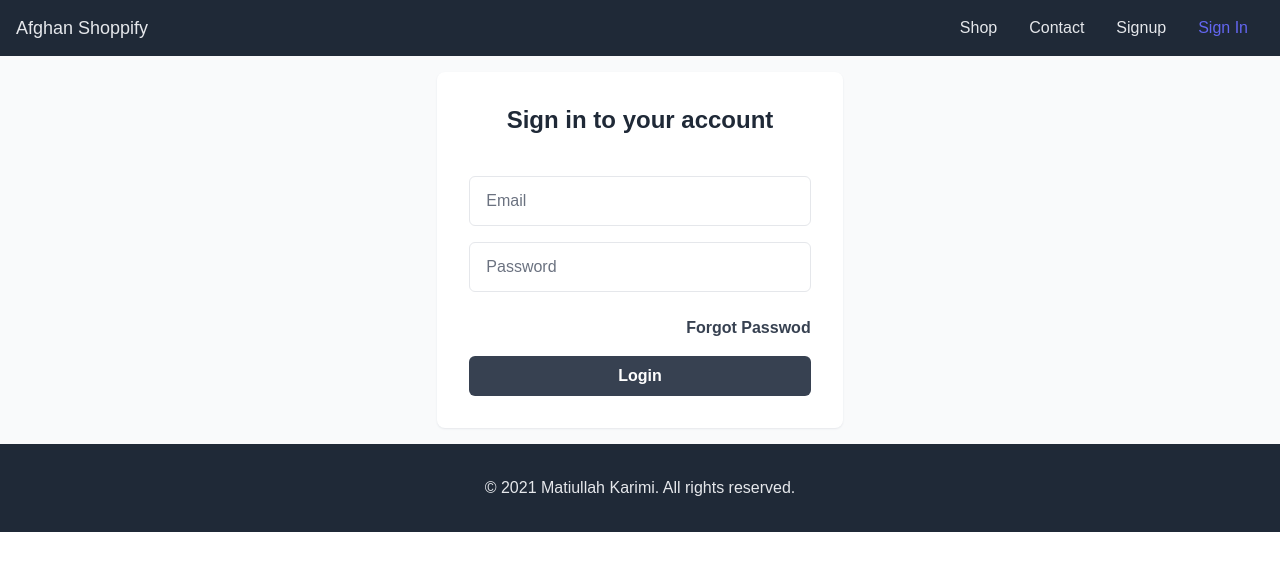
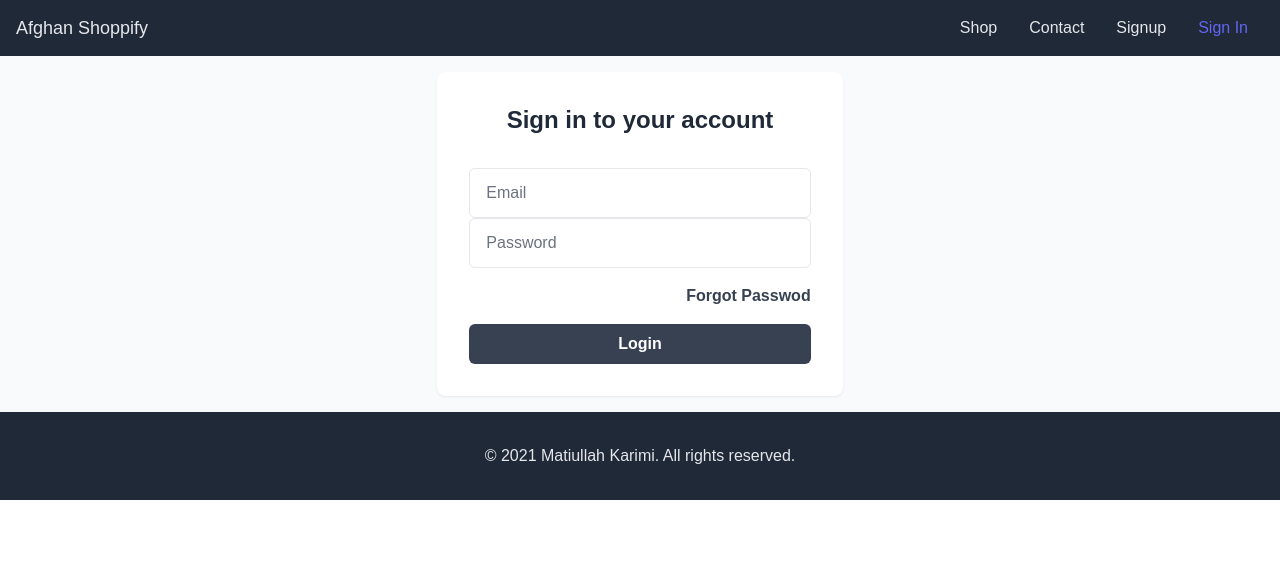
Before and after one commit to matiullah-karimi/react-starter, a React (Create React App) app: page /login in a window 1280 px wide. Shown: the top 570 px of the page. Built offline with nearby package versions, Linux system fonts and the light colour scheme.

Commit message:
add lable for input component

```diff
--- a/src/components/Input.jsx
+++ b/src/components/Input.jsx
@@ -1,11 +1,16 @@
 const Input = props => (
+    <div className="flex flex-col w-full">
+        {
+            props.label && <label className={`text-gray-600 text-sm font-semibold mb-1 ${props.labelClassName}`}>{props.label}</label>
+        }
         <input
-        className={`${props.className} py-3 px-4 border border-gray-200 m-2 rounded-md w-full outline-gray-300`}
+            className={`${props.className} py-3 px-4 border border-gray-200 rounded-md w-full outline-gray-300`}
             type={props.type}
             name={props.name}
             value={props.value}
             onChange={props.onChange}
             placeholder={props.placeholder} />
+    </div>
 );
 
 export default Input;
```
Lines whose indentation alone changed are shown as unchanged.
